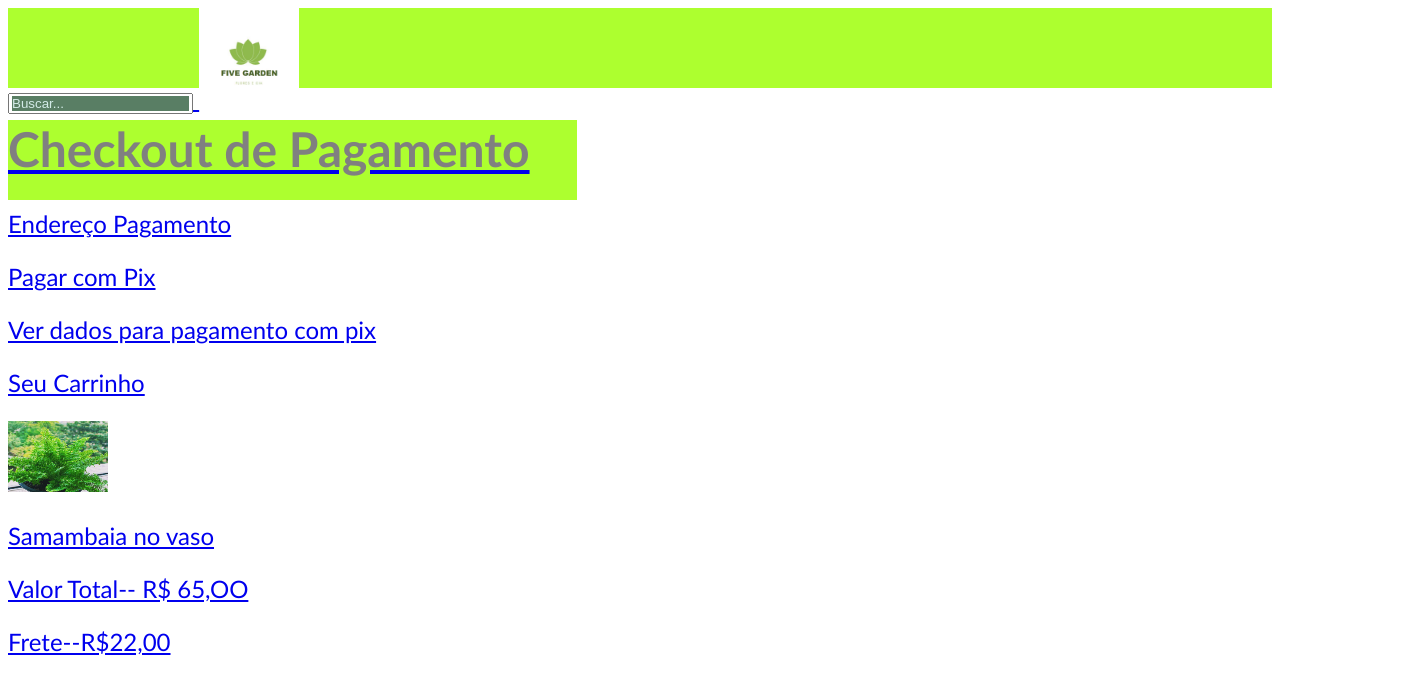
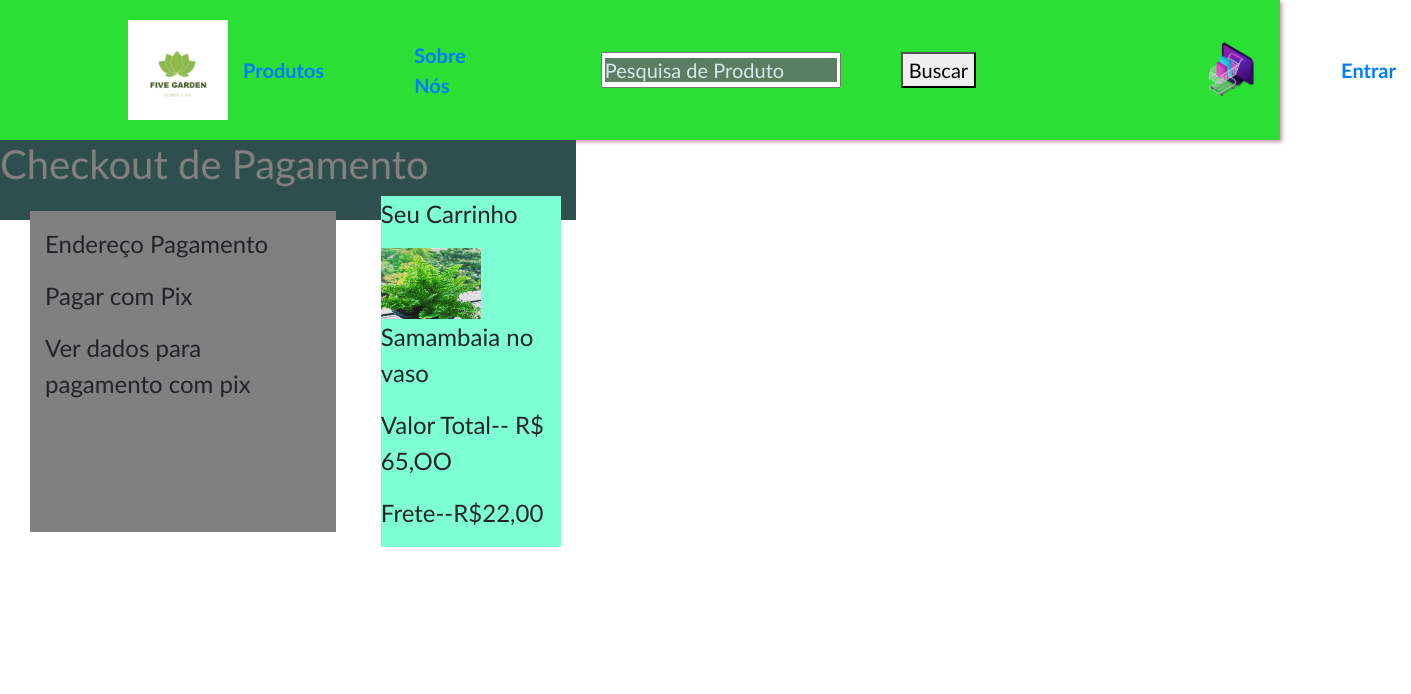
Before and after one commit to dh-pi-grupo5/grupo5, a website: page views/checkoutPagamento.html in a window 1280 px wide. Shown: the whole page, 1411 px wide, since content can reach past the window. Drawn offline with nearby package versions, Linux system fonts and the light colour scheme.

Commit message:
atualizando checkout

```diff
--- a/public/css/checkoutPagamento.css
+++ b/public/css/checkoutPagamento.css
@@ -1,14 +1,9 @@
-header{
-background-color: greenyellow;
-border: 40px;
-text-align: center white;
-height: 80px;
-}
-
 
 
 main{
-background-color: greenyellow;
+display:flex;
+flex-direction: column;
+background-color:#2F4F4F;
 border: 40px;
 text-align: center white;
 height: 80px;
@@ -33,16 +28,12 @@ body{
     font-size: 150%;
 }
 
-.divBusca{
-   ]
-   align-content: flex-end ;
-   background-color:#2F4F4F;
-  border:solid 1px;
-  border-radius:15px;
-  width:300px;
+div.container{
+    display: flex;
+    gap: 30px;
 }
 
-.section pagamento{
+section.pagamento{
     background-color: gray;
     padding: 15px;
     margin: 15px;
@@ -52,3 +43,7 @@ body{
     grid-template-rows: 1fr 1fr;
 	grid-auto-rows: 100px;
 }
+
+section.carrinho{
+    background-color: aquamarine;
+}
--- a/views/checkoutPagamento.html
+++ b/views/checkoutPagamento.html
@@ -1,43 +1,72 @@
 <!DOCTYPE html>
 <html lang="en">
+
 <head>
     <meta charset="UTF-8">
     <meta http-equiv="X-UA-Compatible" content="IE=edge">
     <meta name="viewport" content="width=device-width, initial-scale=1.0">
-    <link rel="stylesheet" href="/css/style.css">
-    <link rel="stylesheet" href="/css/checkoutPagamento.css">
-    <title><img src="/img/Logo.png" alt="logomarca"></title>
+    <title>Home</title>
+    <link rel="stylesheet" href="https://cdnjs.cloudflare.com/ajax/libs/twitter-bootstrap/4.1.3/css/bootstrap.min.css">
+    <link rel="stylesheet" href="https://cdnjs.cloudflare.com/ajax/libs/ionicons/2.0.1/css/ionicons.min.css">
+    <!-- <link rel="stylesheet" href="assets/css/style.css"> -->
 </head>
+
+<!--Linka os arquivos .css com o index.html(que é a HOME, pag inicial da floricultura)-->
+<link rel="stylesheet" type="text/css" href="/css/style.css" />
+<link rel="stylesheet" type="text/css" href="/css/checkoutPagamento.css" />
+<!--                                           -->
+
 <body>
+
     <header>
+        <div class="header" id="header">
+            <div class="logo_header">
+                <a href="/"> <img src="/img/Logo.png" class="img_logo_header" alt="LogoSite"></a>
+            </div>
+
+            <div class="navigation_header">
+                <a href="/produtos" class="active">Produtos</a>
+                <a href="https://keukenhof.nl/en/" class="active">Sobre Nós</a>
+                <!--PLACEHOLDER-->
                 <a href="/">
-        <div id="divBusca">
-        <input type="text" id="txtBusca" placeholder="Buscar..."/>
-        <img src="/img/Logo.png" alt="logomarca"
+                    <img src="" alt="">
+                </a>
+                <input type="text" name="" id="" placeholder="Pesquisa de Produto">
+                <button>Buscar</button>
+                <a href="">
+                    <img src="" alt="">
+                    <span></span>
+                    <!--FIM DO PLACEHOLDER-->
+                    <a href="/carrinho"><img src="/img/Carrinho.png" class="img_carrinho_header"></a>
+                    <a href="/login" class="active">Entrar</a>
             </div>
+
 
 
     </header>
 
-
     <main>
         <h1>Checkout de Pagamento</h1>
 
-
+        <div class="container">
             <section class="pagamento">
-            <p>Endereço  Pagamento</p>
+                <p>Endereço Pagamento</p>
                 <p>Pagar com Pix</p>
                 <p>Ver dados para pagamento com pix</p>
                 <div class="item4"></div>
                 <div class="item5"></div>
             </section>
 
-        <a href="/">
+            <section class="carrinho">
                 <p>Seu Carrinho</p>
                 <img src="/img/Samambaia.png" alt="carrinho">
-            <P>Samambaia no vaso</P>
+                <p>Samambaia no vaso</p>
                 <p>Valor Total-- R$ 65,OO</p>
                 <p>Frete--R$22,00</p>
+
+            </section>
+
+        </div>
     </main>
 
 
@@ -46,4 +75,5 @@
 
 
 </body>
+
 </html>
```
Lines whose indentation alone changed are shown as unchanged.
